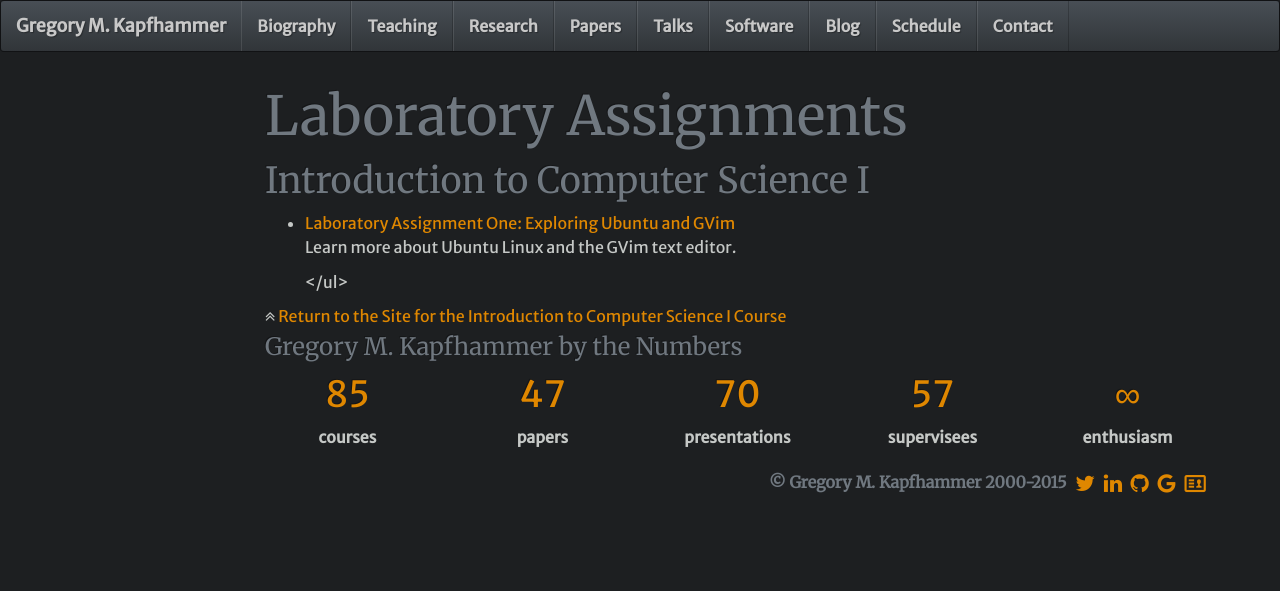
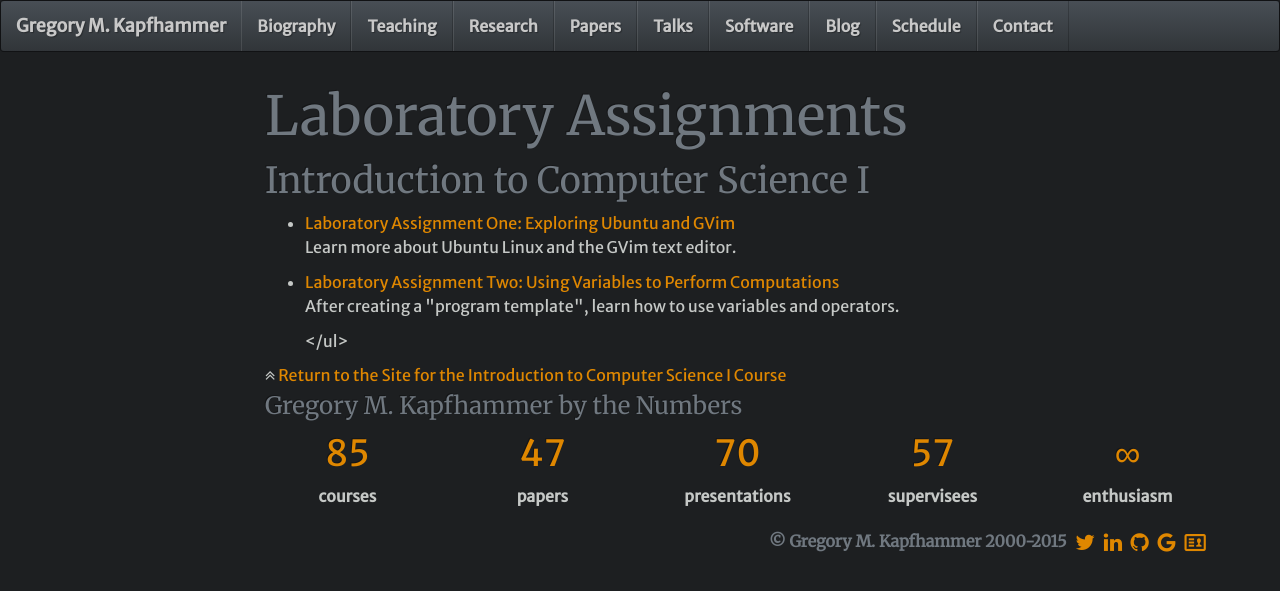
Before and after one commit to geerc/www, a Jekyll site: the page built from gkapfham/teaching/cs111F2015/laboratories.md, in a window 1280 px wide. Shown: the top 591 px of the page. Built offline with Jekyll 4.4.1, drawn with Linux system fonts in a browser that asks for light colours; nearby versions of some CDN libraries; Markdown is read by kramdown in place of the engine named in the settings; comment, search, counter and statistics services are not loaded.

Commit message:
Updating cv and provide Subproject and the laboratories listing for cs111F2015.

```diff
--- a/gkapfham/teaching/cs111F2015/laboratories.md
+++ b/gkapfham/teaching/cs111F2015/laboratories.md
@@ -19,4 +19,6 @@ backup: ../../../
 
 <li><a href="{{site.baseurl}}teaching/cs111F2015/provide/labs/lab1/cs111F2015_lab01.pdf">Laboratory Assignment One: Exploring Ubuntu and GVim</a> <p>Learn more about Ubuntu Linux and the GVim text editor.</p>
 
+<li><a href="{{site.baseurl}}teaching/cs111F2015/provide/labs/lab2/cs111F2015_lab02.pdf">Laboratory Assignment Two: Using Variables to Perform Computations</a> <p>After creating a "program template", learn how to use variables and operators.</p>
+
 </ul>
```
